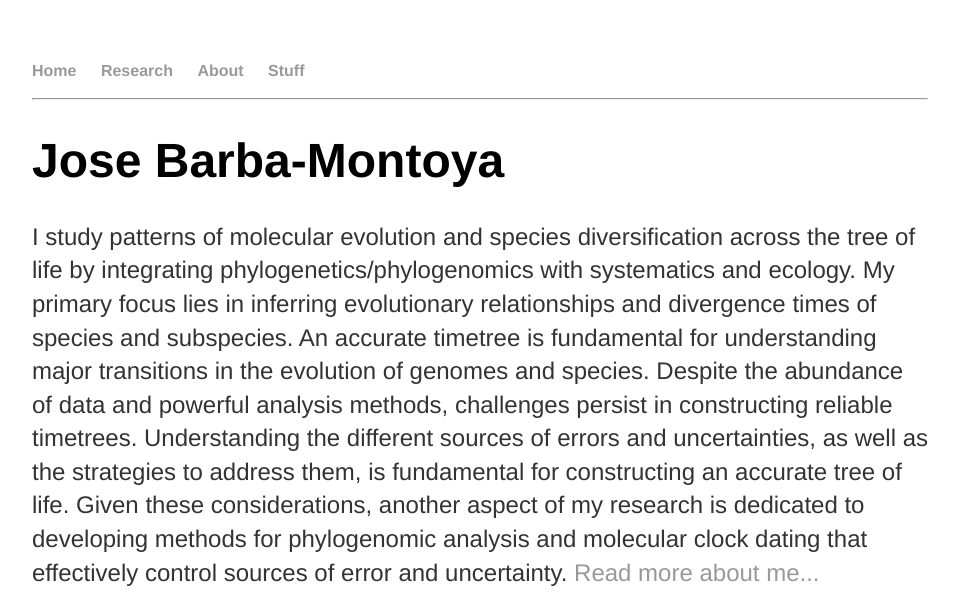
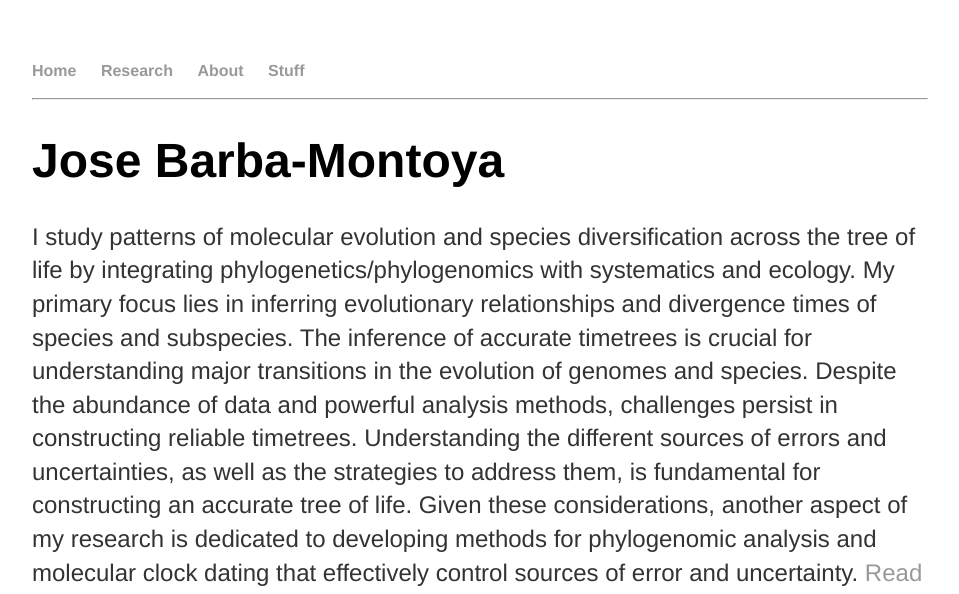
Before and after one commit to josebarbamontoya/josebarbamontoya.github.io, a Jekyll site: the page built from index.html, in a window 1280 px wide. Shown: the top 594 px of the page, without its empty margins (160-1119 px from the left). Built offline with Jekyll 4.4.1, drawn with Linux system fonts in a browser that asks for light colours.

Commit message:
Update index.html

```diff
--- a/index.html
+++ b/index.html
@@ -4,6 +4,6 @@
 ---
 <div class="blurb">
 	<h1>Jose Barba-Montoya</h1>
-	<p>I study patterns of molecular evolution and species diversification across the tree of life by integrating phylogenetics/phylogenomics with systematics and ecology. My primary focus lies in inferring evolutionary relationships and divergence times of species and subspecies. An accurate timetree is fundamental for understanding major transitions in the evolution of genomes and species. Despite the abundance of data and powerful analysis methods, challenges persist in constructing reliable timetrees. Understanding the different sources of errors and uncertainties, as well as the strategies to address them, is fundamental for constructing an accurate tree of life. Given these considerations, another aspect of my research is dedicated to developing methods for phylogenomic analysis and molecular clock dating that effectively control sources of error and uncertainty.</em> <a href="/about">Read more about me...</a></p>
+	<p>I study patterns of molecular evolution and species diversification across the tree of life by integrating phylogenetics/phylogenomics with systematics and ecology. My primary focus lies in inferring evolutionary relationships and divergence times of species and subspecies. The inference of accurate timetrees is crucial for understanding major transitions in the evolution of genomes and species. Despite the abundance of data and powerful analysis methods, challenges persist in constructing reliable timetrees. Understanding the different sources of errors and uncertainties, as well as the strategies to address them, is fundamental for constructing an accurate tree of life. Given these considerations, another aspect of my research is dedicated to developing methods for phylogenomic analysis and molecular clock dating that effectively control sources of error and uncertainty.</em> <a href="/about">Read more about me...</a></p>
 	<p style="text-align:center;"><img src="img/photo1.jpg" height="350" width="460"></p>
 </div><!-- /.blurb -->
```
